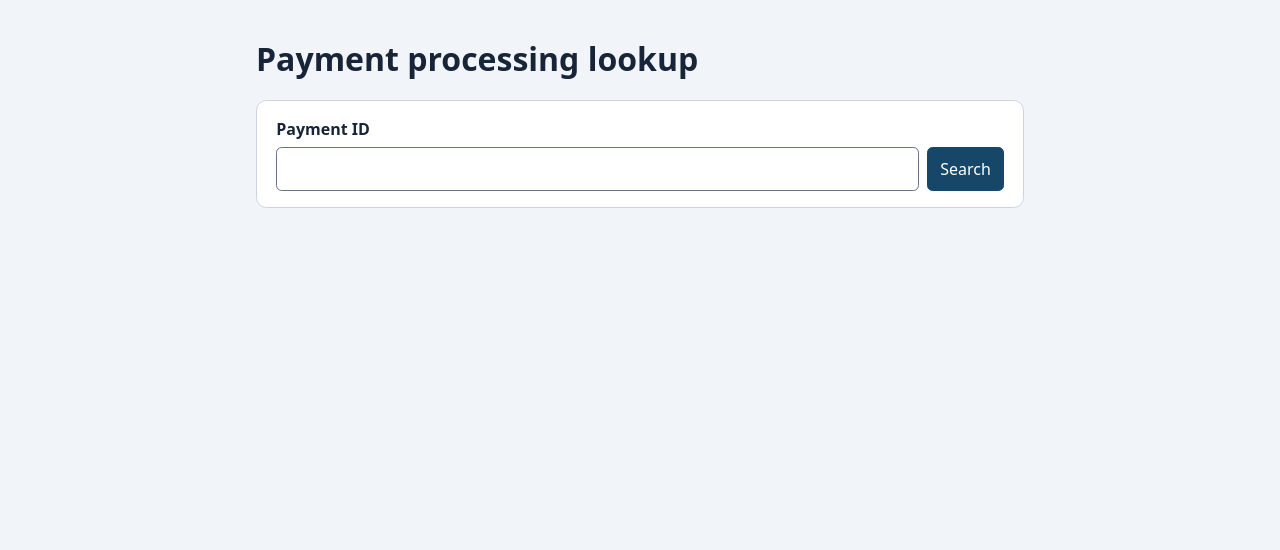
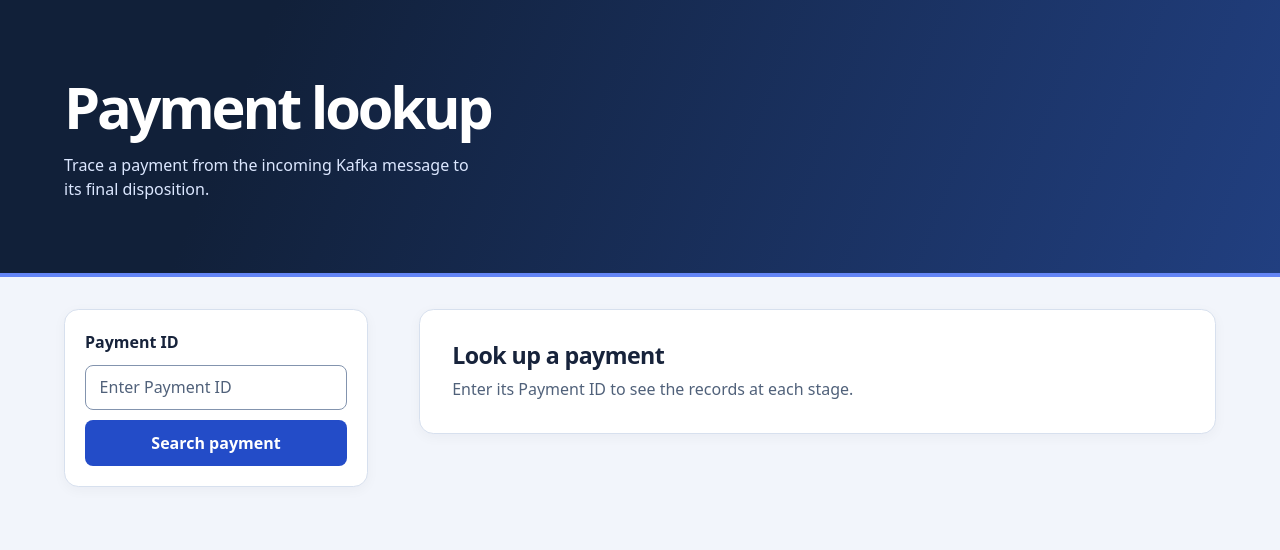
Before and after one commit to srivivekdatta/scaling-train, a Spring Boot app: page / in a window 1280 px wide. Shown: the top 550 px of the page. Run offline with Spring Boot 4, Linux system fonts and the light colour scheme; some libraries are stand-ins or nearby versions.

Commit message:
Polish the payment lookup UI and add HTMX updates

```diff
--- a/build.gradle
+++ b/build.gradle
@@ -23,6 +23,7 @@ dependencies {
     implementation 'org.springframework.boot:spring-boot-starter-jdbc'
     implementation 'org.springframework.boot:spring-boot-starter-actuator'
     runtimeOnly 'com.oracle.database.jdbc:ojdbc11'
+    runtimeOnly 'org.webjars.npm:htmx.org:2.0.8'
 
     testImplementation 'org.springframework.boot:spring-boot-starter-test'
     testRuntimeOnly 'com.h2database:h2'
--- a/src/main/java/com/example/lookup/LookupController.java
+++ b/src/main/java/com/example/lookup/LookupController.java
@@ -6,6 +6,7 @@ import org.springframework.stereotype.Controller;
 import org.springframework.ui.Model;
 import org.springframework.web.bind.annotation.GetMapping;
 import org.springframework.web.bind.annotation.PostMapping;
+import org.springframework.web.bind.annotation.RequestHeader;
 import org.springframework.web.bind.annotation.RequestParam;
 
 @Controller
@@ -24,13 +25,16 @@ public class LookupController {
 
     @PostMapping("/")
     public String search(@RequestParam(name = "paymentId", defaultValue = "") String paymentId,
+                         @RequestHeader(name = "HX-Request", defaultValue = "false") boolean fragment,
                          Model model, HttpServletResponse response) {
         response.setHeader("Cache-Control", "no-store");
+        response.addHeader("Vary", "HX-Request");
+        String view = fragment ? "lookup :: results" : "lookup";
         String normalizedId = paymentId.strip();
         if (normalizedId.isEmpty() || normalizedId.length() > 128) {
             response.setStatus(HttpServletResponse.SC_BAD_REQUEST);
             model.addAttribute("error", "Enter a Payment ID between 1 and 128 characters.");
-            return "lookup";
+            return view;
         }
 
         model.addAttribute("paymentId", normalizedId);
@@ -42,6 +46,6 @@ public class LookupController {
             response.setStatus(HttpServletResponse.SC_SERVICE_UNAVAILABLE);
             model.addAttribute("error", "The database lookup is unavailable. Try again shortly.");
         }
-        return "lookup";
+        return view;
     }
 }
--- /dev/null
+++ b/src/main/resources/static/lookup.css
@@ -0,0 +1,115 @@
+:root {
+    color-scheme: light;
+    font: 1rem/1.5 system-ui, sans-serif;
+    color: #17233b;
+    background: #f2f5fb;
+    --muted: #50617a;
+    --line: #d7e0ee;
+    --blue: #234cc8;
+    --surface: #fff;
+}
+
+* { box-sizing: border-box; }
+body, h1, h2, h3, p { margin: 0; }
+h1, h2, h3 { line-height: 1.2; }
+.shell { width: min(100% - 2.5rem, 72rem); margin-inline: auto; }
+
+.masthead {
+    color: #fff;
+    background: linear-gradient(112deg, #112039 20%, #213f80 100%);
+    padding-block: clamp(2.25rem, 6vw, 4.5rem);
+    border-bottom: 4px solid #6485f5;
+}
+.masthead h1 { font-size: clamp(2.15rem, 5vw, 3.6rem); letter-spacing: -.055em; }
+.masthead p { color: #dce7ff; margin-top: .75rem; max-width: 46ch; }
+
+.workspace {
+    display: grid;
+    grid-template-columns: minmax(15rem, 19rem) minmax(0, 1fr);
+    align-items: start;
+    gap: clamp(1.4rem, 4vw, 3.25rem);
+    padding-block: 2rem 4rem;
+}
+.search-card, .state, .stage {
+    background: var(--surface);
+    border: 1px solid var(--line);
+    border-radius: .9rem;
+    box-shadow: 0 .2rem .8rem #17233b0a;
+}
+.search-card { display: grid; gap: .65rem; padding: 1.25rem; }
+label { font-weight: 700; }
+input, button { border-radius: .5rem; min-height: 2.85rem; font: inherit; padding: .6rem .85rem; }
+input { width: 100%; color: inherit; border: 1px solid #8394ae; }
+input::placeholder { color: var(--muted); }
+button { color: #fff; background: var(--blue); border: 0; font-weight: 700; cursor: pointer; }
+button:hover:not(:disabled) { background: #19399f; }
+button:disabled { background: #3858b7; cursor: progress; }
+:focus-visible { outline: .18rem solid #284ecb; outline-offset: .18rem; }
+.loading-label, .htmx-request .button-label { display: none; }
+.htmx-request .loading-label { display: inline; }
+
+.state { padding: clamp(1.25rem, 4vw, 2rem); }
+.state h2, .flow-header h2 { font-size: 1.45rem; letter-spacing: -.025em; }
+.state p, .flow-header p { margin-top: .45rem; color: var(--muted); }
+.state.error { border-color: #e9afad; }
+.state.error h2 { color: #8f2626; }
+.payment-id, .record-id { font-family: ui-monospace, monospace; overflow-wrap: anywhere; }
+.payment-id { font-weight: 700; color: #203a79; }
+.flow-header { margin-bottom: 1.3rem; }
+
+.timeline { margin: 0; padding: 0; list-style-type: none; }
+.timeline li { position: relative; padding: 0 0 .9rem 3rem; }
+.timeline li:not(:last-child)::before {
+    content: "";
+    position: absolute;
+    top: 2.3rem;
+    bottom: -.65rem;
+    left: 1rem;
+    border-left: 2px solid #b7c8ef;
+}
+.step-number {
+    position: absolute;
+    top: .65rem;
+    left: 0;
+    display: grid;
+    place-items: center;
+    width: 2.15rem;
+    height: 2.15rem;
+    border-radius: 50%;
+    background: #e0e9ff;
+    color: #203e95;
+    font-size: .9rem;
+    font-weight: 800;
+}
+.stage { overflow: hidden; }
+.stage-header {
+    display: flex;
+    flex-wrap: wrap;
+    align-items: center;
+    gap: .4rem .65rem;
+    padding: .95rem 1.1rem;
+}
+.stage-header h3 { font-size: 1.1rem; margin-right: auto; }
+.count {
+    background: #dcf3e9;
+    color: #12543b;
+    border-radius: 2rem;
+    padding: .14rem .62rem;
+    font-size: .8rem;
+    font-weight: 700;
+}
+.count.missing { background: #eef2f7; color: #46556a; }
+.description { flex-basis: 100%; color: var(--muted); font-size: .9rem; }
+table { width: 100%; border-collapse: collapse; table-layout: fixed; }
+th, td { padding: .5rem 1.1rem; text-align: left; border-top: 1px solid var(--line); overflow-wrap: anywhere; }
+th { color: var(--muted); background: #f6f8fc; font-size: .8rem; }
+td { font-size: .9rem; }
+
+@media (max-width: 44rem) {
+    .workspace { grid-template-columns: minmax(0, 1fr); padding-top: 1.4rem; }
+}
+@media (max-width: 24rem) {
+    .shell { width: calc(100% - 1.5rem); }
+    .timeline li { padding-left: 2.5rem; }
+    .stage-header, th, td { padding-inline: .75rem; }
+}
--- a/src/main/resources/templates/lookup.html
+++ b/src/main/resources/templates/lookup.html
@@ -3,64 +3,67 @@
 <head>
     <meta charset="utf-8">
     <meta name="viewport" content="width=device-width, initial-scale=1">
-    <title>Payment processing lookup</title>
-    <style>
-        body { font: 1rem/1.5 system-ui, sans-serif; margin: 0; color: #182438; background: #f1f5f9; }
-        main { max-width: 48rem; margin: 2.5rem auto; padding: 0 1rem; }
-        h1, h2, h3 { line-height: 1.2; }
-        form, .stage, .empty { background: white; border: 1px solid #cbd5e1; border-radius: .65rem; padding: 1rem 1.2rem; }
-        label { display: block; font-weight: 650; margin-bottom: .4rem; }
-        .search { display: flex; gap: .5rem; flex-wrap: wrap; }
-        input, button { font: inherit; padding: .55rem .75rem; border-radius: .35rem; }
-        input { flex: 1 1 14rem; min-width: 0; border: 1px solid #64748b; }
-        button { color: white; background: #174768; border: 1px solid #174768; cursor: pointer; }
-        .timeline { padding-inline-start: 2.35rem; }
-        .timeline > li { position: relative; padding: 0 0 1rem .45rem; }
-        .timeline > li::marker { color: #174768; font-weight: 700; }
-        .timeline > li:not(:last-child)::before {
-            content: ""; position: absolute; inset-block: 1.65rem -.1rem;
-            inset-inline-start: -.85rem; border-inline-start: 2px solid #cbd5e1;
-        }
-        .stage-header { display: flex; flex-wrap: wrap; align-items: center; gap: .4rem .8rem; }
-        h3 { margin: 0; }
-        .description { margin: .4rem 0 .7rem; color: #475569; }
-        .count { color: #14532d; background: #dcfce7; border-radius: 1rem; padding: .12rem .55rem; font-size: .875rem; }
-        .count.missing { color: #334155; background: #e2e8f0; }
-        table { width: 100%; border-collapse: collapse; }
-        th, td { text-align: left; padding: .45rem; border-bottom: 1px solid #e2e8f0; overflow-wrap: anywhere; }
-        [role=alert] { color: #9b2921; }
-    </style>
+    <meta name="htmx-config" content='{"includeIndicatorStyles":false,"allowEval":false,"allowScriptTags":false,"responseHandling":[{"code":"204","swap":false},{"code":"[23]..","swap":true},{"code":"400|503","swap":true,"error":true},{"code":"[45]..","swap":false,"error":true}]}'>
+    <title>Payment lookup</title>
+    <link rel="stylesheet" th:href="@{/lookup.css}">
+    <script defer th:src="@{/webjars/htmx.org/2.0.8/dist/htmx.min.js}"></script>
 </head>
 <body>
-<main>
-    <h1>Payment processing lookup</h1>
-    <form method="post" th:action="@{/}">
+<header class="masthead">
+    <div class="shell">
+        <h1>Payment lookup</h1>
+        <p>Trace a payment from the incoming Kafka message to its final disposition.</p>
+    </div>
+</header>
+
+<main class="shell workspace">
+    <form class="search-card" method="post" th:action="@{/}" th:attr="hx-post=@{/}"
+          hx-target="#lookup-results" hx-swap="outerHTML" hx-disabled-elt="find button">
         <label for="paymentId">Payment ID</label>
-        <div class="search">
-            <input id="paymentId" name="paymentId" th:value="${paymentId}" maxlength="128" required>
-            <button type="submit">Search</button>
+        <input id="paymentId" name="paymentId" th:value="${paymentId}" maxlength="128"
+               placeholder="Enter Payment ID" required>
+        <button type="submit">
+            <span class="button-label">Search payment</span>
+            <span class="loading-label">Searching…</span>
+        </button>
+    </form>
+
+    <div class="results-region" aria-live="polite">
+        <div id="lookup-results" th:fragment="results">
+            <div class="state error" th:if="${error != null}" role="alert">
+                <h2>Search could not be completed</h2>
+                <p th:text="${error}"></p>
             </div>
-    </form>
-    <p th:if="${error != null}" th:text="${error}" role="alert"></p>
-    <div th:if="${stages != null}">
-        <p class="empty" th:unless="${hasRecords}">No records found for this Payment ID.</p>
+            <div class="state" th:if="${stages == null and error == null}">
+                <h2>Look up a payment</h2>
+                <p>Enter its Payment ID to see the records at each stage.</p>
+            </div>
+            <div class="state" th:if="${stages != null and !hasRecords}">
+                <h2>No records found</h2>
+                <p>No records found for this Payment ID.</p>
+                <p class="payment-id" th:text="${paymentId}"></p>
+            </div>
             <section th:if="${hasRecords}" aria-labelledby="processing-flow">
+                <div class="flow-header">
                     <h2 id="processing-flow">Processing flow</h2>
-            <ol class="timeline">
-                <li th:each="stage : ${stages}">
+                    <p>Payment ID <span class="payment-id" th:text="${paymentId}"></span></p>
+                </div>
+                <ol class="timeline" role="list">
+                    <li th:each="stage, step : ${stages}">
+                        <span class="step-number" aria-hidden="true" th:text="${step.count}"></span>
                         <article class="stage">
                             <header class="stage-header">
                                 <h3 th:text="${stage.title()}"></h3>
                                 <span class="count missing" th:if="${stage.rows().isEmpty()}">No records found</span>
                                 <span class="count" th:unless="${stage.rows().isEmpty()}"
                                       th:text="${stage.rows().size() == 1 ? '1 record' : stage.rows().size() + ' records'}"></span>
+                                <p class="description" th:text="${stage.description()}"></p>
                             </header>
-                        <p class="description" th:text="${stage.description()}"></p>
-                        <table th:unless="${stage.rows().isEmpty()}">
+                            <table th:unless="${stage.rows().isEmpty()}" th:attr="aria-label=${stage.title() + ' records'}">
                                 <thead><tr><th scope="col">Record ID</th><th scope="col">Status</th></tr></thead>
                                 <tbody>
                                 <tr th:each="row : ${stage.rows()}">
-                                <td th:text="${row.id()}"></td>
+                                    <td class="record-id" th:text="${row.id()}"></td>
                                     <td th:text="${row.status()}"></td>
                                 </tr>
                                 </tbody>
@@ -70,6 +73,7 @@
                 </ol>
             </section>
         </div>
+    </div>
 </main>
 </body>
 </html>
```
Also changed, not shown: README.md, 1 other file. Lines whose indentation alone changed are shown as unchanged.
